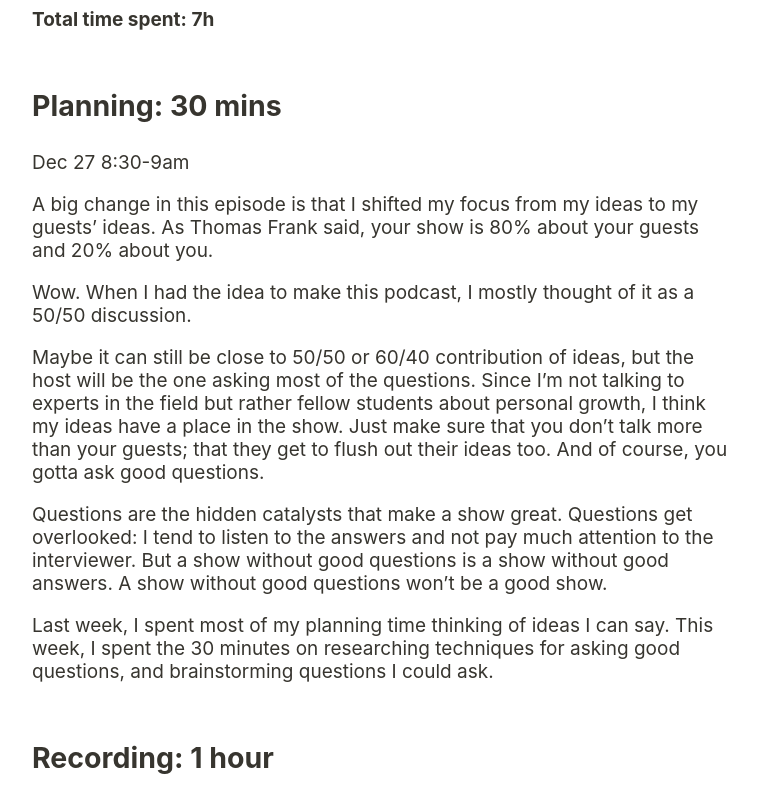
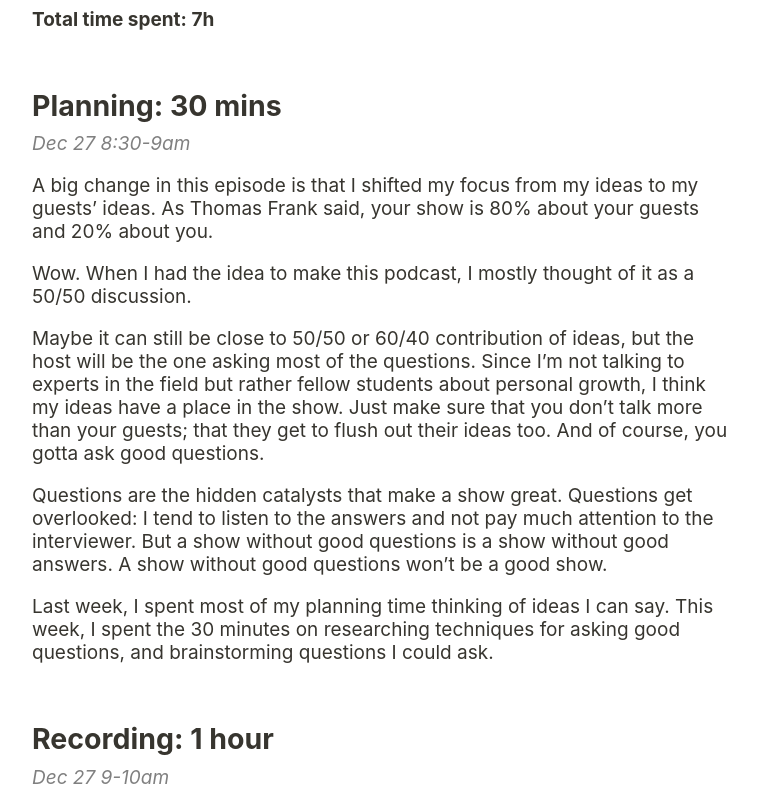
Before and after one commit to laurgao/blog, a plain HTML site: page 2.html in a window 1280 px wide. Shown: the part 1240-2040 px from the top of the page, without its empty margins (258-1015 px from the left). Drawn offline with Linux system fonts and the light colour scheme.

Commit message:
Add files via upload

```diff
--- a/css/blog-post.css
+++ b/css/blog-post.css
@@ -65,6 +65,13 @@ h3 {
 	font-size: 1.25em;
 	color: grey;
 	font-style: italic;
+}
+
+.subsubtitle {
+	color: grey;
+	font-style: italic;
+	margin-top: -1em;
+	margin-bottom: 1em;
 }
 
 .meta {
```
